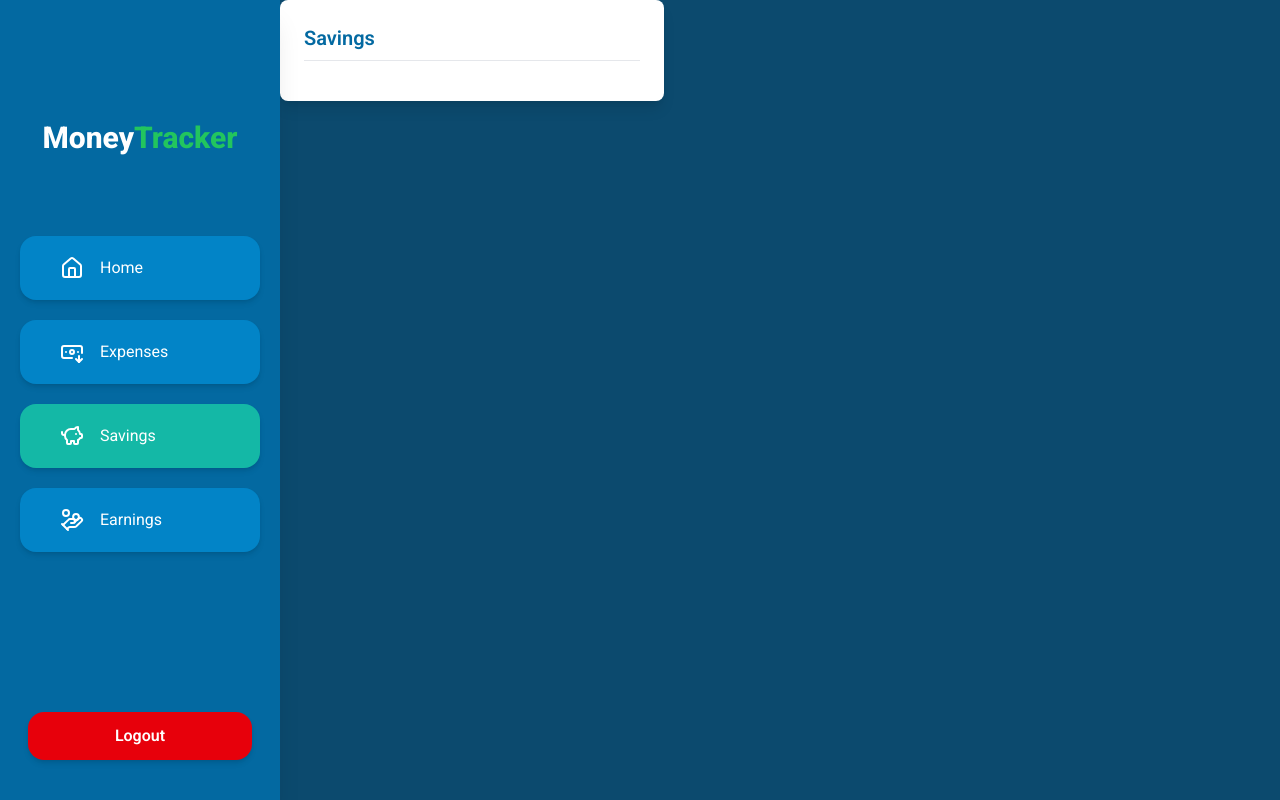
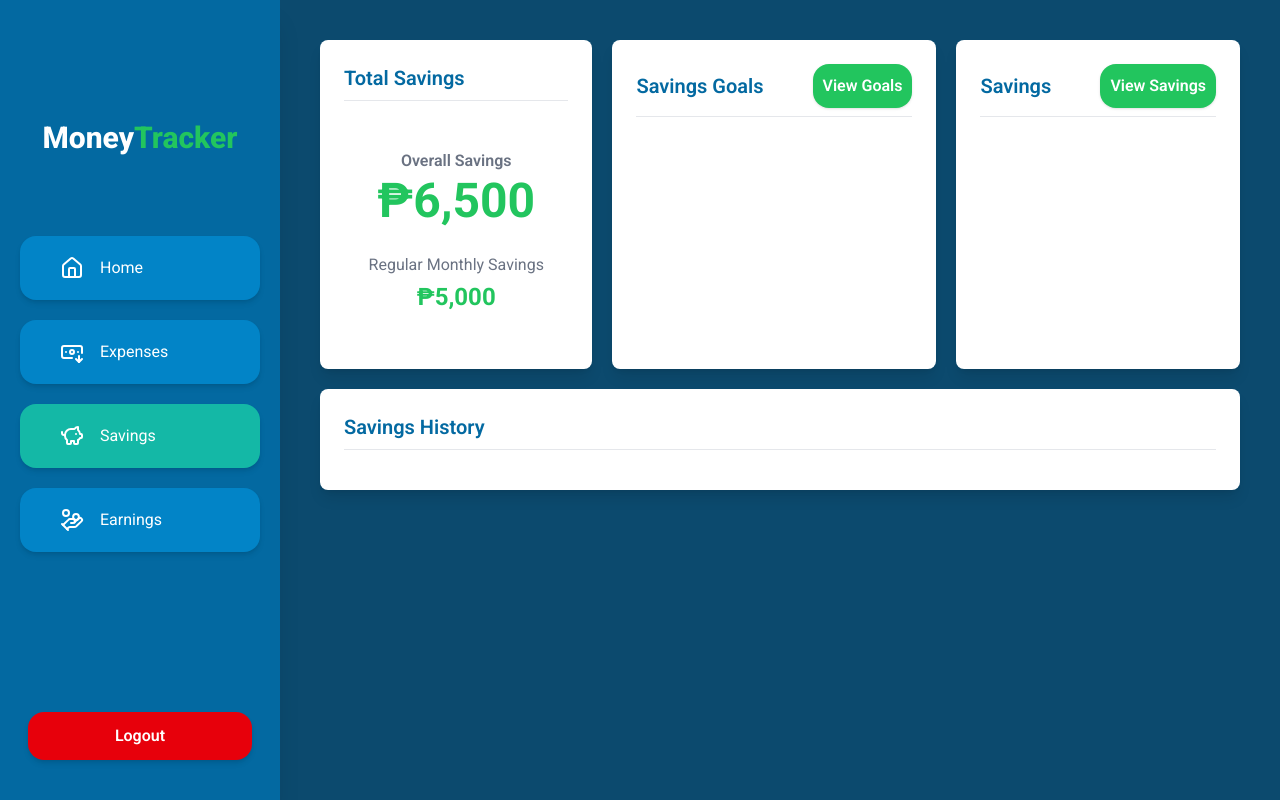
Before and after one commit to Estakuyo/MoneyTracker, a React app in the folder frontend/: page /savings in a window 1280 px wide. Built offline with nearby package versions, Linux system fonts and the light colour scheme; the HTML template or start-up script is replaced by a standard one.

Commit message:
Created layout in savings page

```diff
--- a/frontend/src/pages/savings.jsx
+++ b/frontend/src/pages/savings.jsx
@@ -1,9 +1,47 @@
 import Card from "../components/card";
+import Button from "../components/button";
 
 const Savings = () => {
   return (
-    <div className="main-wrapper">
-      <Card className="w-sm" title={"Savings"} />
+    <div className="main-wrapper px-10 py-20 flex flex-col md:grid gap-5 md:py-10">
+      <Card className="w-full" title={"Total Savings"}>
+        <div className="flex flex-col justify-center items-center py-8 gap-7 text-center">
+          <div className="flex flex-col gap-1">
+            <p className="text-md font-semibold text-gray-500">
+              Overall Savings
+            </p>
+            <h1 className="text-5xl font-bold text-success-500">₱6,500</h1>
+          </div>
+          <div className="flex flex-col gap-1">
+            <p className="text-md text-gray-500">Regular Monthly Savings</p>
+            <h1 className="text-2xl font-bold text-success-500">₱5,000</h1>
+          </div>
+        </div>
+      </Card>
+
+      <Card
+        className="w-full"
+        title={"Savings Goals"}
+        button={
+          <Button
+            title={"View Goals"}
+            className="bg-success-500 hover:bg-success-700"
+          />
+        }
+      />
+
+      <Card
+        className="w-full"
+        title={"Savings"}
+        button={
+          <Button
+            title={"View Savings"}
+            className="bg-success-500 hover:bg-success-700"
+          />
+        }
+      />
+
+      <Card className="w-full col-span-3" title={"Savings History"}></Card>
     </div>
   );
 };
```
